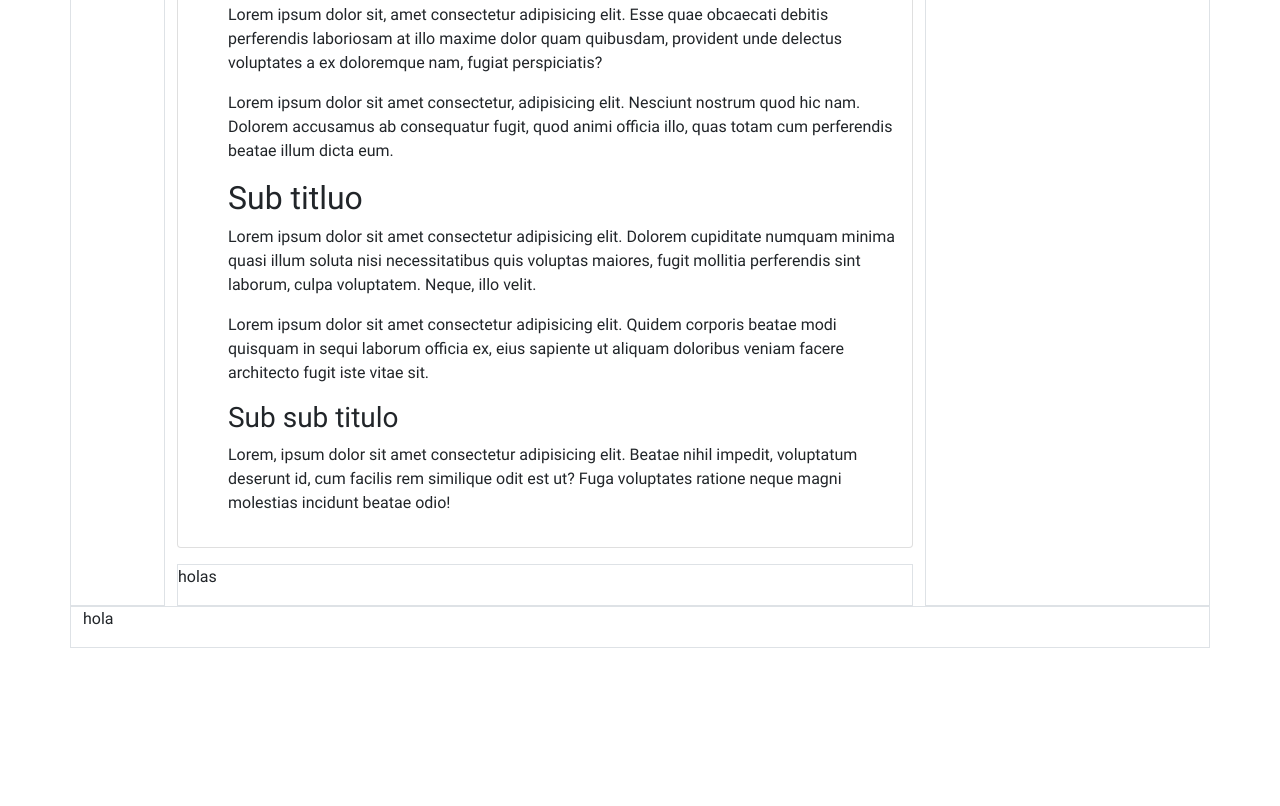
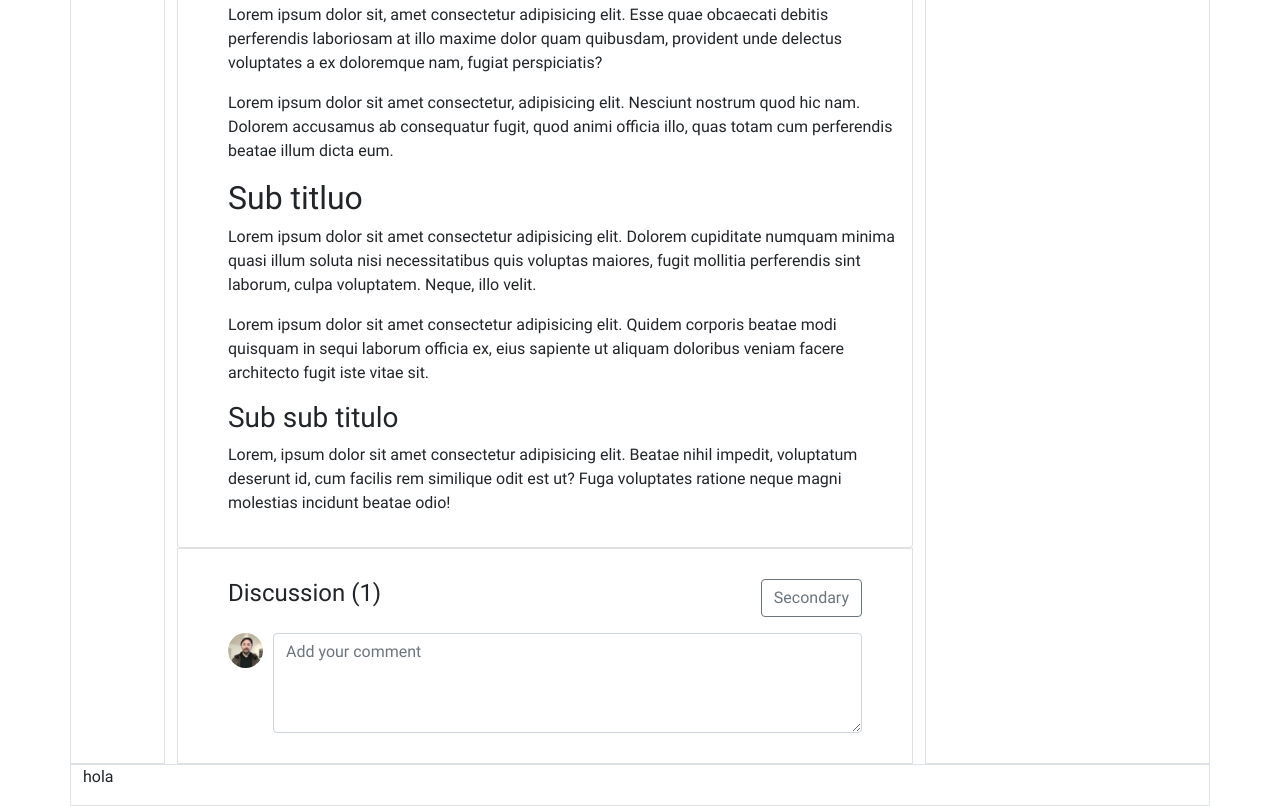
Before and after one commit to LuisBalan/devto-bootstrap5, a plain HTML site: page views/post.html in a window 1280 px wide. Shown: the part 639-1445 px from the top of the page. Before the commit the page ends 1287 px from the top, so only its background shows below. Drawn offline with nearby package versions, Linux system fonts and the light colour scheme.

Commit message:
finish comments

```diff
--- a/scss/_view-post.scss
+++ b/scss/_view-post.scss
@@ -36,3 +36,12 @@
         }
     }
 }
+.discusions{
+    padding: 30px 50px;
+    .discu-header{
+        @include displayFlexBox(flex, row, space-between, center, nowrap);
+    }
+    .discu-comments{
+        @include displayFlexBox(flex, row, flex-start, flex-start, nowrap);
+    }
+}
--- a/views/post.html
+++ b/views/post.html
@@ -79,8 +79,15 @@
               </div>
             </div>
           </div>
-          <div class="discusions border mt-3">
-            <p>holas</p>
+          <div class="discusions border">
+            <div class="discu-header">
+              <h4>Discussion (1)</h4>
+              <button type="button" class="btn btn-outline-secondary">Secondary</button>
+            </div>
+            <div class="discu-comments mt-3">
+              <img src="../img/perfil.jpg" alt="" class="img-perfil">
+                <textarea class="form-control" placeholder="Add your comment" id="floatingTextarea2" style="height: 100px"></textarea>
+            </div>
           </div>
 
         </div>
```
Also changed, not shown: index.html (+5 -5 lines), css/style.css, 1 other file.
